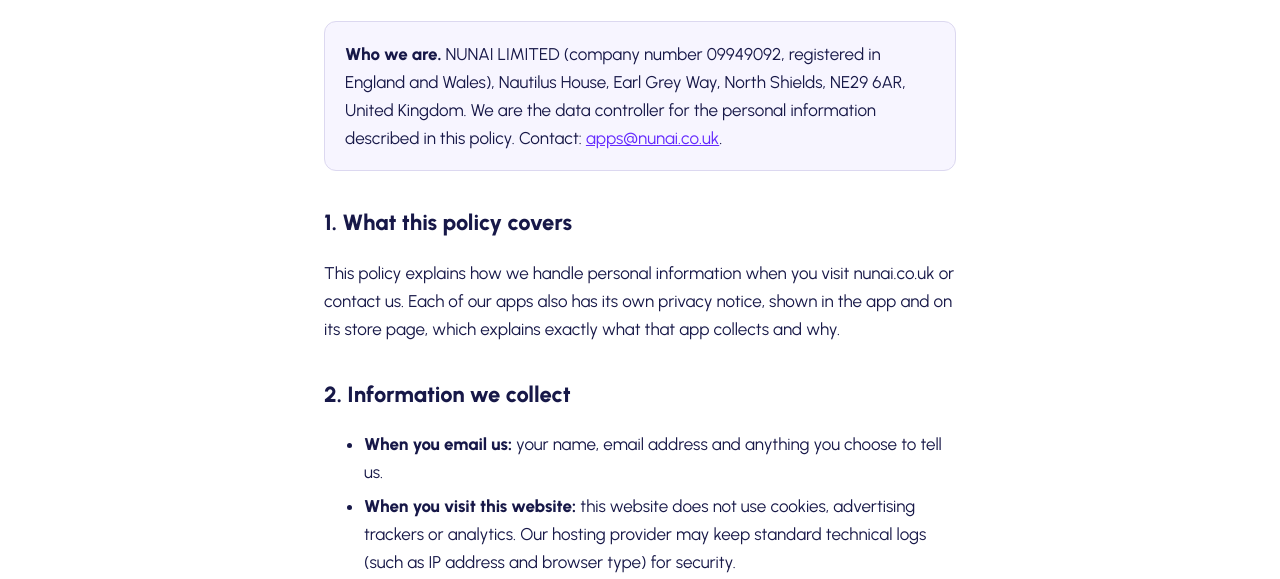
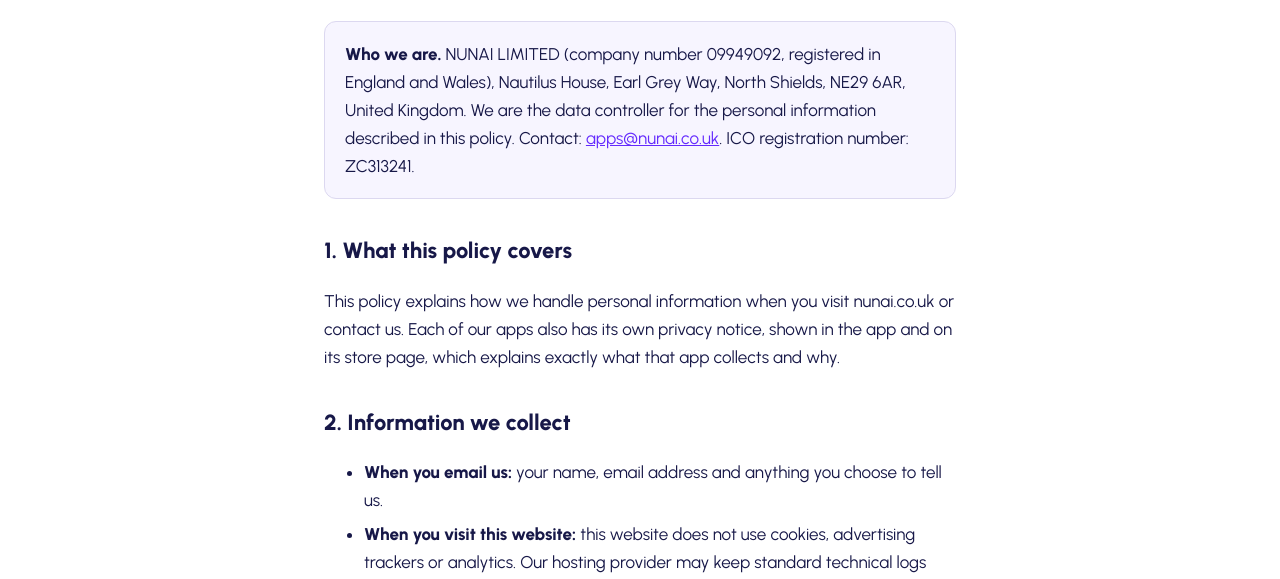
Before and after one commit to bvbagri724/nunai-website, a plain HTML site: page privacy.html in a window 1280 px wide. Shown: the part 198-777 px from the top of the page. Drawn offline with Linux system fonts and the light colour scheme.

Commit message:
Add ICO registration number ZC313241

```diff
--- a/privacy.html
+++ b/privacy.html
@@ -37,7 +37,7 @@ footer{border-top:1px solid var(--line);padding:24px 0;font-size:14px;color:var(
 <p class="date">Last updated: 26 November 2026</p>
 
 <div class="box">
-<p style="margin:0"><strong>Who we are.</strong> NUNAI LIMITED (company number 09949092, registered in England and Wales), Nautilus House, Earl Grey Way, North Shields, NE29 6AR, United Kingdom. We are the data controller for the personal information described in this policy. Contact: <a href="mailto:apps@nunai.co.uk">apps@nunai.co.uk</a>.</p>
+<p style="margin:0"><strong>Who we are.</strong> NUNAI LIMITED (company number 09949092, registered in England and Wales), Nautilus House, Earl Grey Way, North Shields, NE29 6AR, United Kingdom. We are the data controller for the personal information described in this policy. Contact: <a href="mailto:apps@nunai.co.uk">apps@nunai.co.uk</a>. ICO registration number: ZC313241.</p>
 </div>
 
 <h2>1. What this policy covers</h2>
```
Also changed, not shown: index.html (+1 -1 lines).
